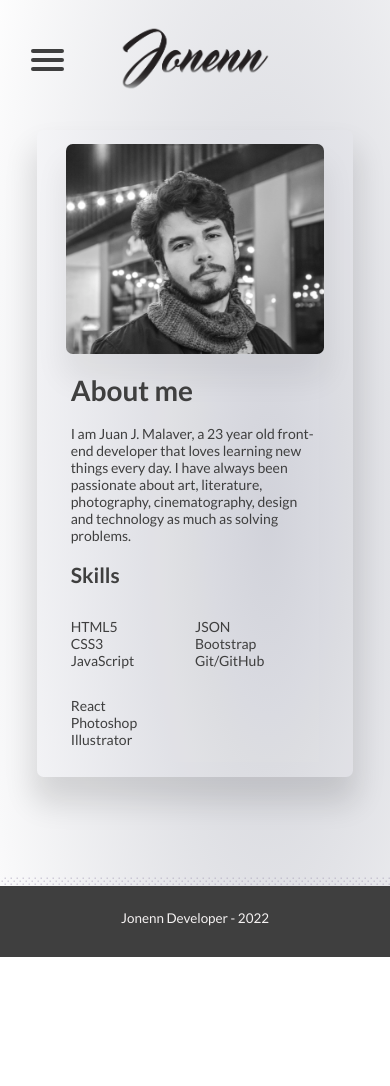
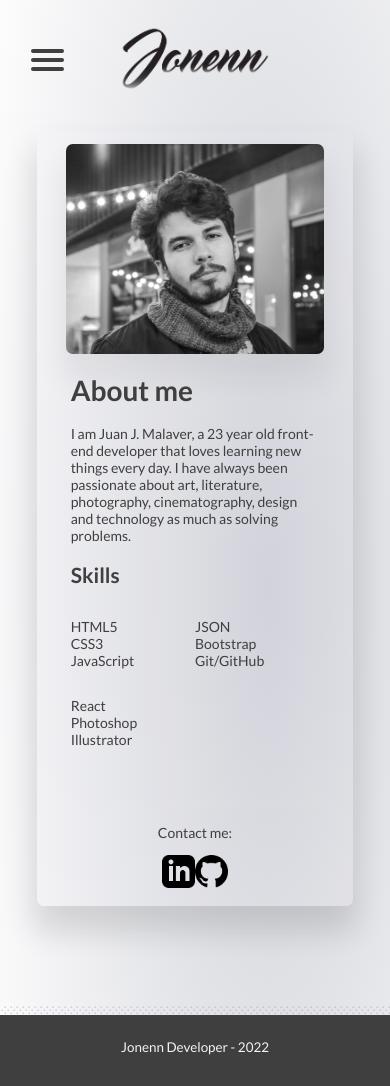
Before and after one commit to jonenn/jonenn, a React (Create React App) app: page /about in a window 390 px wide. Before the commit the page ends 957 px from the top, so only its background shows below. Built offline with nearby package versions, Linux system fonts and the light colour scheme.

Commit message:
Minor changes based on responsiveness use

```diff
--- a/src/components/IntroCard.js
+++ b/src/components/IntroCard.js
@@ -1,5 +1,7 @@
 import profile from "../images/me.jpeg";
 import "../styles/IntroCard.css";
+import linkedin from "../images/linkedin.png";
+import github from "../images/github.png";
 
 const IntroCard = ({ currentState, ctitle, cparagraph, csubtitle }) => {
    let cardWrapperClass = "card__wrapper";
@@ -32,6 +34,15 @@ const IntroCard = ({ currentState, ctitle, cparagraph, csubtitle }) => {
                   </ul>
                </section>
             </div>
+            <section className="contact">
+               <p>Contact me:</p>
+               <a href="https://www.linkedin.com/in/juan-j-malaver-04013119b">
+                  <img src={linkedin} width="33"></img>
+               </a>
+               <a href="https://github.com/jonenn">
+                  <img src={github} width="33"></img>
+               </a>
+            </section>
          </div>
       </div>
    );
--- a/src/styles/Hero.css
+++ b/src/styles/Hero.css
@@ -75,7 +75,15 @@
       margin-top: 120px;
    }
 
+   .hero__title {
+      font-size: 3.6rem;
+   }
+
+   .hero__subtitle {
+      font-size: 2.1rem;
+   }
+
    .hero__paragraph {
-      padding-bottom: 2.4rem;
+      padding-bottom: 1.2rem;
    }
 }
--- a/src/styles/IntroCard.css
+++ b/src/styles/IntroCard.css
@@ -1,7 +1,7 @@
 .card {
    display: flex;
    width: 72%;
-   height: 48vh;
+   height: 600px;
    box-sizing: border-box;
    border-radius: 0.42rem;
    margin: 6.9rem auto 0;
@@ -32,6 +32,24 @@
    height: 100%;
    float: left;
    object-fit: cover;
+}
+
+.contact {
+   display: none;
+}
+
+@media screen and (max-width: 1538px) {
+   .card {
+      height: auto;
+   }
+
+   .card__image {
+      height: initial;
+   }
+
+   .card__list {
+      padding-bottom: 3rem;
+   }
 }
 
 @media screen and (max-width: 1024px) {
@@ -108,4 +126,9 @@
    .card__list ul {
       width: 50%;
    }
+
+   .contact {
+      text-align: center;
+      display: block;
+   }
 }
--- a/src/styles/Navbar.css
+++ b/src/styles/Navbar.css
@@ -79,7 +79,7 @@ ul li a:visited {
    }
 }
 
-@media screen and (max-width: 425px) {
+@media screen and (max-width: 515px) {
    nav {
       margin-top: 0;
       height: 120px;
--- a/src/styles/Project.css
+++ b/src/styles/Project.css
@@ -64,4 +64,19 @@
       margin: 2.4rem auto;
       width: 100%;
    }
-} ;
+}
+
+@media screen and (max-width: 425px) {
+   .window__control {
+      height: 0.45rem;
+      width: 0.45rem;
+   }
+
+   .minimize {
+      left: calc((0.21rem * 2) + 0.42rem);
+   }
+
+   .maximize {
+      left: calc((0.21rem * 3) + (0.42rem * 2));
+   }
+}
--- a/src/styles/ProjectsGrid.css
+++ b/src/styles/ProjectsGrid.css
@@ -35,6 +35,10 @@
 }
 
 @media screen and (max-width: 425px) {
+   .portfolio {
+      width: 90%;
+   }
+
    .portfolio.active {
       margin-top: 165px;
    }
```
